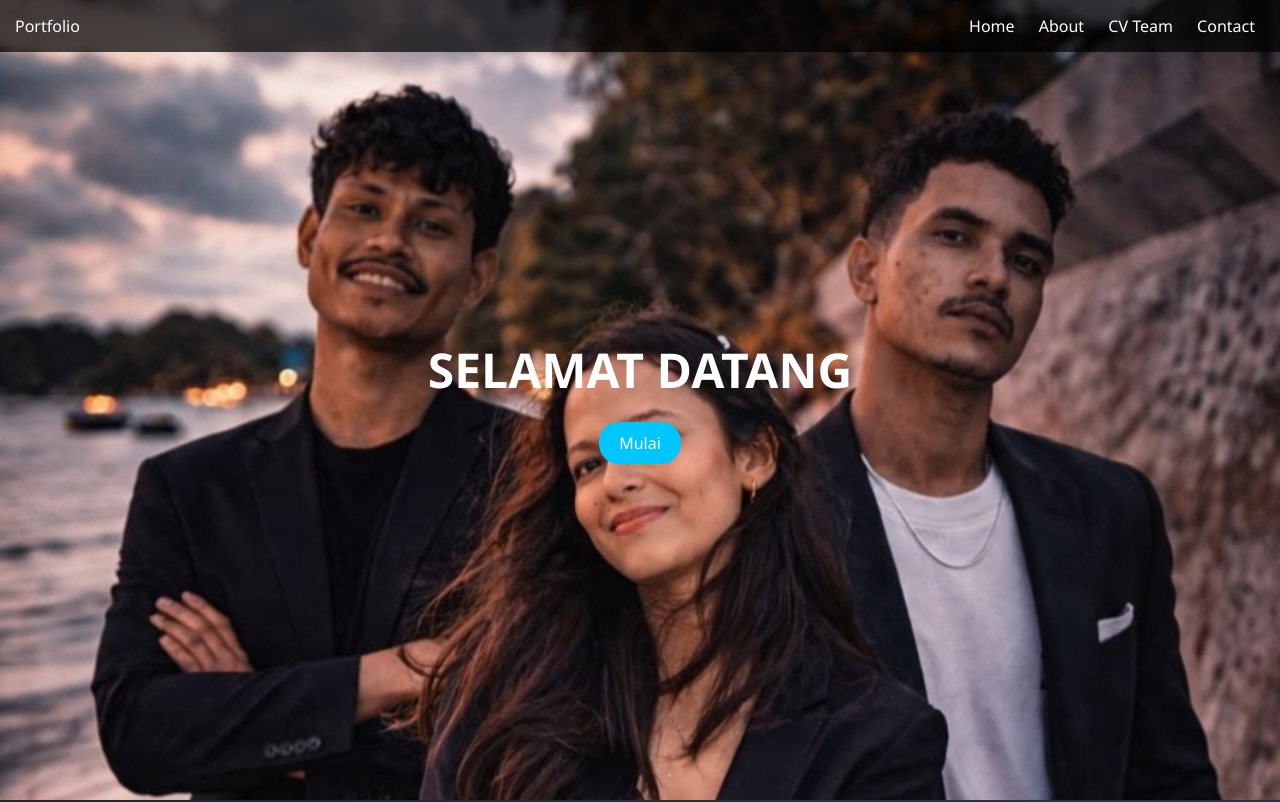
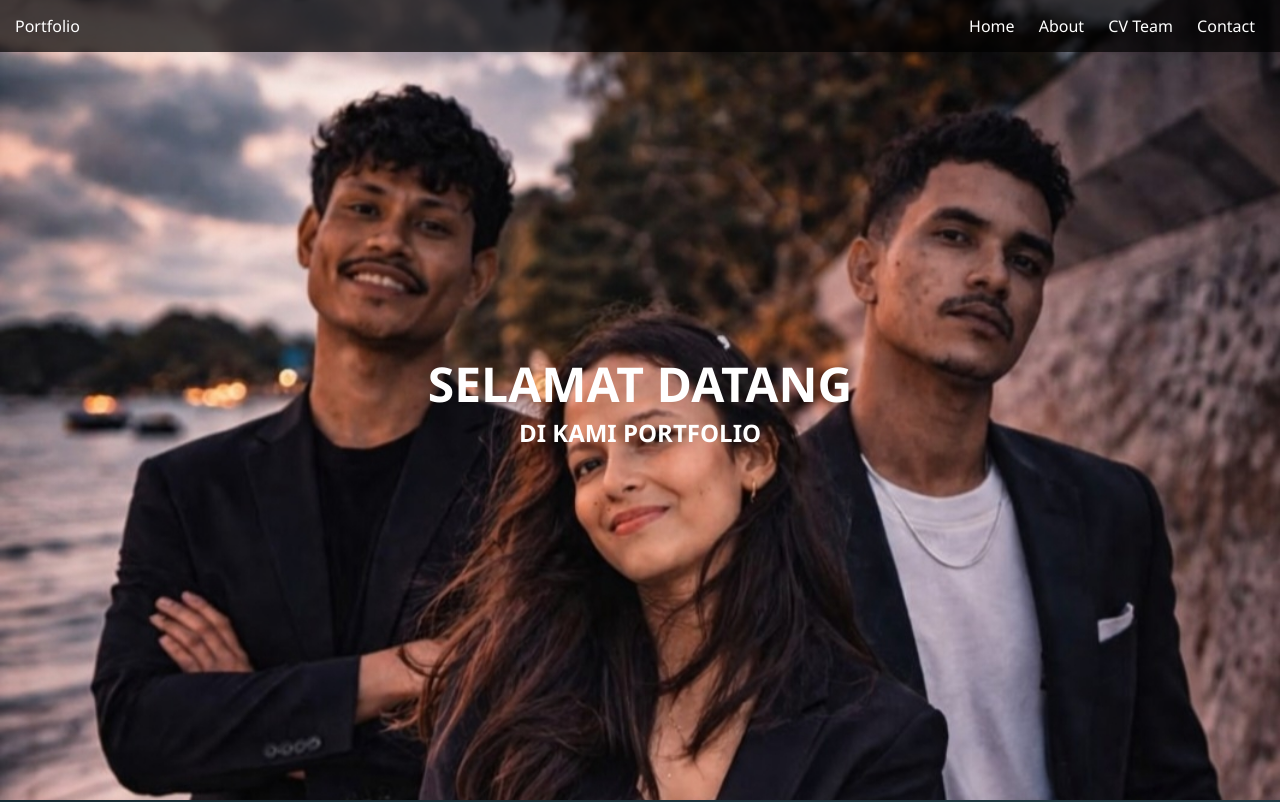
Before and after one commit to Mukenohukum/Portofolio-kelompok7, a plain HTML site: page index.html in a window 1280 px wide. Shown: the top 802 px of the page. Drawn offline with Linux system fonts and the light colour scheme.

Commit message:
Add files via upload

```diff
--- a/index.html
+++ b/index.html
@@ -198,7 +198,8 @@ footer{
 <header id="home">
     <div>
         <h1>SELAMAT DATANG</h1>
-        <a href="#about" class="btn">Mulai</a>
+    <h2>DI KAMI PORTFOLIO</h2>
+    </div>
     </div>
 </header>
 
```
